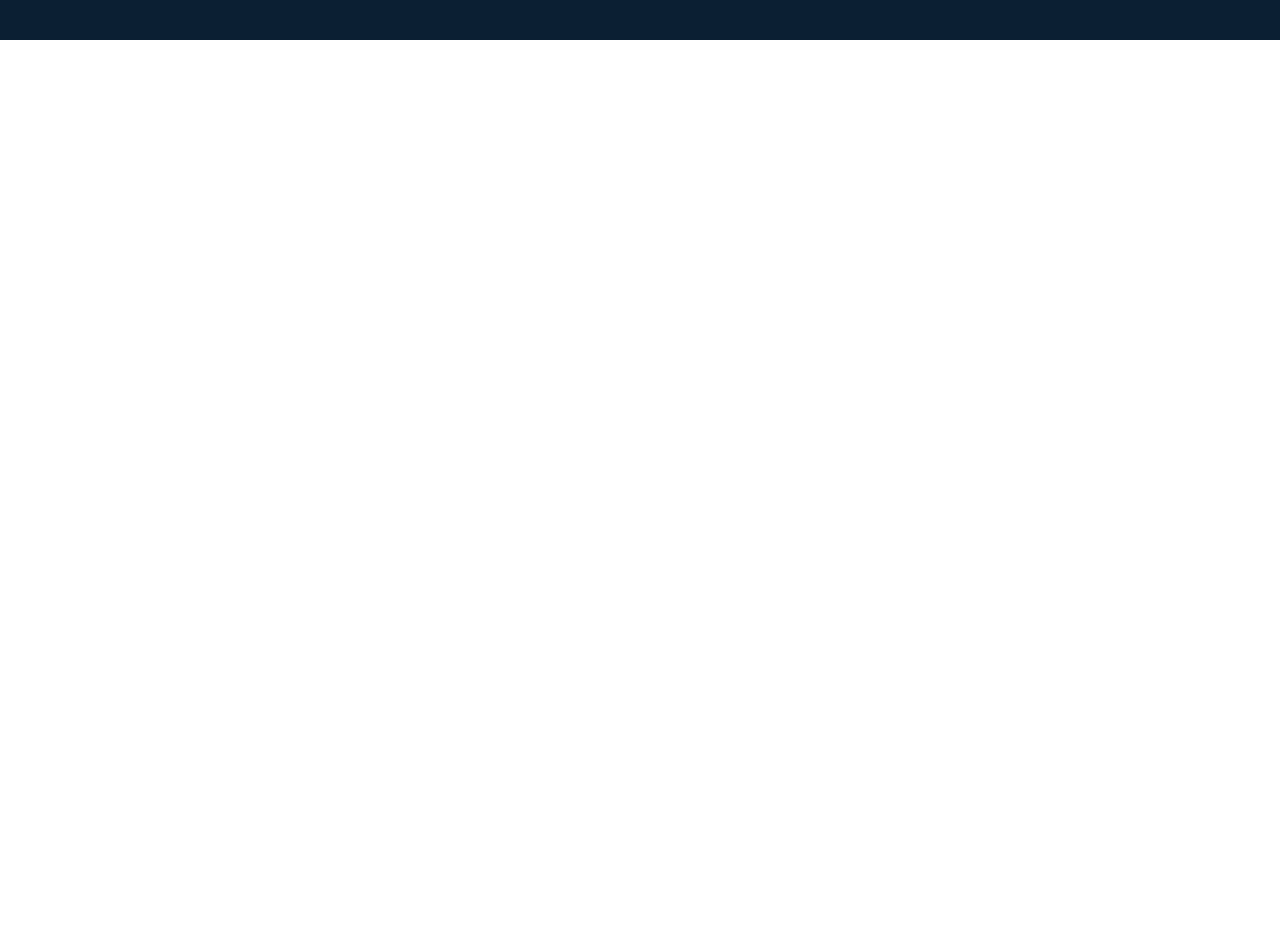
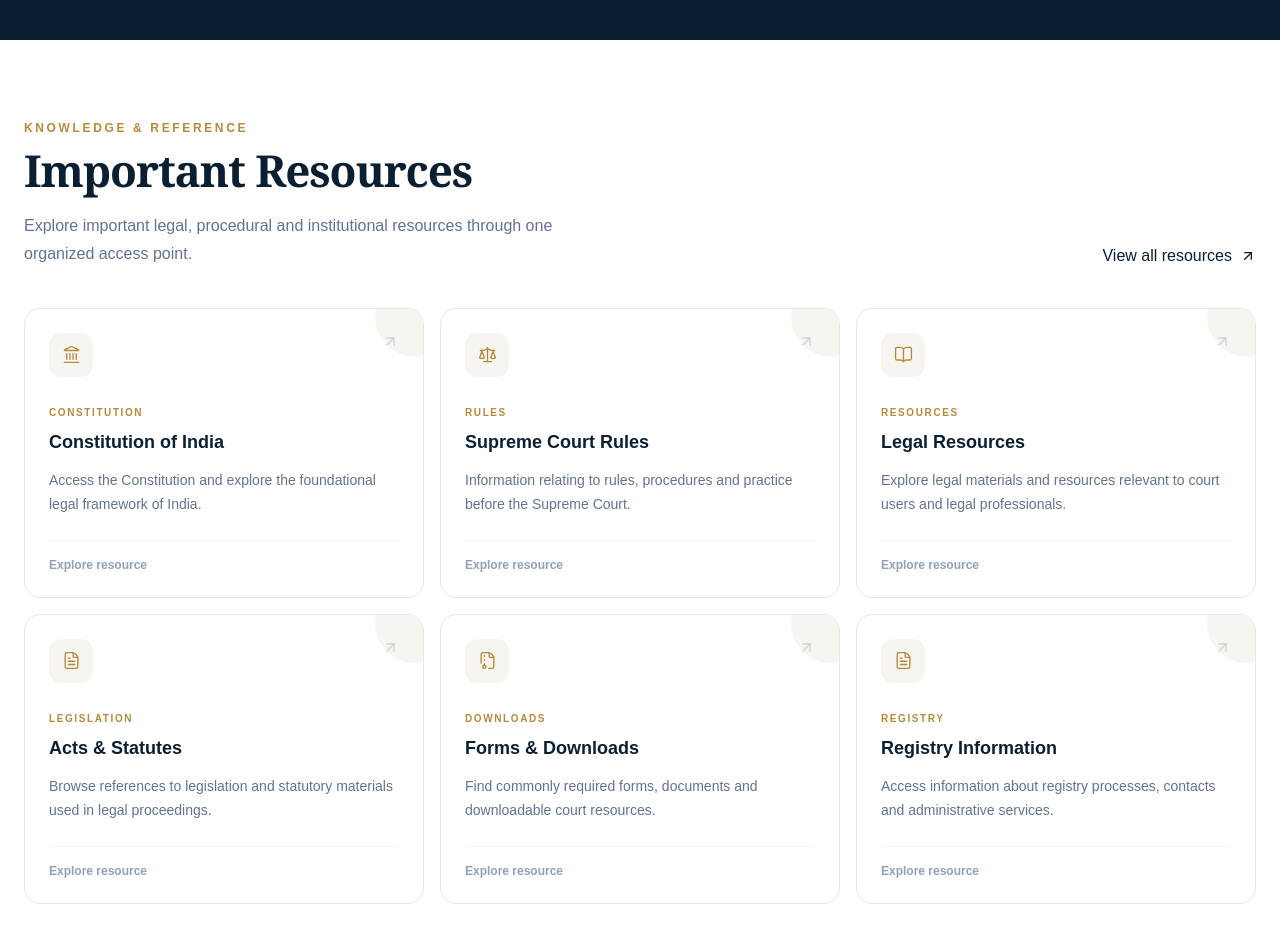
Before and after one commit to patnaikyamini4/supreme-court-india-redesign, a Next.js app: page / in a window 1280 px wide. Shown: the part 3960-4902 px from the top of the page. Before the commit the page ends 4000 px from the top, so only its background shows below. Built offline with nearby package versions, Linux system fonts and the light colour scheme.

Commit message:
feat: add important resources section

```diff
--- a/src/app/page.tsx
+++ b/src/app/page.tsx
@@ -5,6 +5,7 @@ import LatestUpdates from "@/components/home/LatestUpdates";
 import CauseListPreview from "@/components/home/CauseListPreview";
 import LatestJudgments from "@/components/judgments/LatestJudgments";
 import CourtServices from "@/components/services/CourtServices";
+import ImportantResources from "@/components/resources/ImportantResources";
 
 export default function Home() {
   return (
@@ -29,6 +30,9 @@ export default function Home() {
 
         {/* Court digital services */}
         <CourtServices />
+
+        {/* Legal and institutional resources */}
+        <ImportantResources />
       </main>
     </>
   );
--- /dev/null
+++ b/src/components/resources/ImportantResources.tsx
@@ -0,0 +1,101 @@
+import {
+  ArrowUpRight,
+  BookOpen,
+  FileArchive,
+  FileText,
+  Landmark,
+  Scale,
+} from "lucide-react";
+
+import { courtResources } from "@/data/resources";
+
+const icons = [
+  Landmark,
+  Scale,
+  BookOpen,
+  FileText,
+  FileArchive,
+  FileText,
+];
+
+export default function ImportantResources() {
+  return (
+    <section className="sc-section bg-white">
+      <div className="sc-container">
+        {/* Section heading */}
+        <div className="flex flex-col justify-between gap-6 md:flex-row md:items-end">
+          <div className="max-w-2xl">
+            <p className="sc-eyebrow">
+              Knowledge & reference
+            </p>
+
+            <h2 className="sc-heading">
+              Important Resources
+            </h2>
+
+            <p className="mt-4 max-w-xl text-sm leading-7 text-slate-500 md:text-base">
+              Explore important legal, procedural and
+              institutional resources through one organized
+              access point.
+            </p>
+          </div>
+
+          <button
+            type="button"
+            className="flex items-center gap-2 self-start text-sm font-semibold text-[#0B1F33] transition hover:text-[#B38A3E] md:self-auto"
+          >
+            View all resources
+            <ArrowUpRight size={16} />
+          </button>
+        </div>
+
+        {/* Resource grid */}
+        <div className="mt-10 grid gap-4 md:grid-cols-2 lg:grid-cols-3">
+          {courtResources.map((resource, index) => {
+            const Icon = icons[index % icons.length];
+
+            return (
+              <a
+                key={resource.id}
+                href={resource.href}
+                className="group relative overflow-hidden rounded-2xl border border-slate-200 bg-white p-6 transition duration-200 hover:-translate-y-1 hover:border-[#B38A3E]/50 hover:shadow-lg"
+              >
+                {/* Decorative accent */}
+                <div className="absolute right-0 top-0 h-20 w-20 translate-x-8 -translate-y-8 rounded-full bg-[#F7F5EF] transition-transform duration-300 group-hover:scale-150" />
+
+                <div className="relative">
+                  <div className="flex items-start justify-between">
+                    <div className="flex h-11 w-11 items-center justify-center rounded-xl bg-[#F7F5EF] text-[#B38A3E]">
+                      <Icon size={19} strokeWidth={1.7} />
+                    </div>
+
+                    <ArrowUpRight
+                      size={17}
+                      className="text-slate-300 transition group-hover:text-[#B38A3E]"
+                    />
+                  </div>
+
+                  <p className="mt-7 text-[10px] font-bold uppercase tracking-[0.16em] text-[#B38A3E]">
+                    {resource.label}
+                  </p>
+
+                  <h3 className="mt-2 text-lg font-bold text-[#0B1F33]">
+                    {resource.title}
+                  </h3>
+
+                  <p className="mt-3 text-sm leading-6 text-slate-500">
+                    {resource.description}
+                  </p>
+
+                  <div className="mt-6 border-t border-slate-100 pt-4 text-xs font-semibold text-slate-400 transition group-hover:text-[#B38A3E]">
+                    Explore resource
+                  </div>
+                </div>
+              </a>
+            );
+          })}
+        </div>
+      </div>
+    </section>
+  );
+}
--- /dev/null
+++ b/src/data/resources.ts
@@ -0,0 +1,58 @@
+export interface CourtResource {
+  id: string;
+  title: string;
+  description: string;
+  label: string;
+  href: string;
+}
+
+export const courtResources: CourtResource[] = [
+  {
+    id: "constitution",
+    title: "Constitution of India",
+    description:
+      "Access the Constitution and explore the foundational legal framework of India.",
+    label: "Constitution",
+    href: "#",
+  },
+  {
+    id: "supreme-court-rules",
+    title: "Supreme Court Rules",
+    description:
+      "Information relating to rules, procedures and practice before the Supreme Court.",
+    label: "Rules",
+    href: "#",
+  },
+  {
+    id: "legal-resources",
+    title: "Legal Resources",
+    description:
+      "Explore legal materials and resources relevant to court users and legal professionals.",
+    label: "Resources",
+    href: "#",
+  },
+  {
+    id: "acts-statutes",
+    title: "Acts & Statutes",
+    description:
+      "Browse references to legislation and statutory materials used in legal proceedings.",
+    label: "Legislation",
+    href: "#",
+  },
+  {
+    id: "forms-downloads",
+    title: "Forms & Downloads",
+    description:
+      "Find commonly required forms, documents and downloadable court resources.",
+    label: "Downloads",
+    href: "#",
+  },
+  {
+    id: "registry",
+    title: "Registry Information",
+    description:
+      "Access information about registry processes, contacts and administrative services.",
+    label: "Registry",
+    href: "#",
+  },
+];
```
